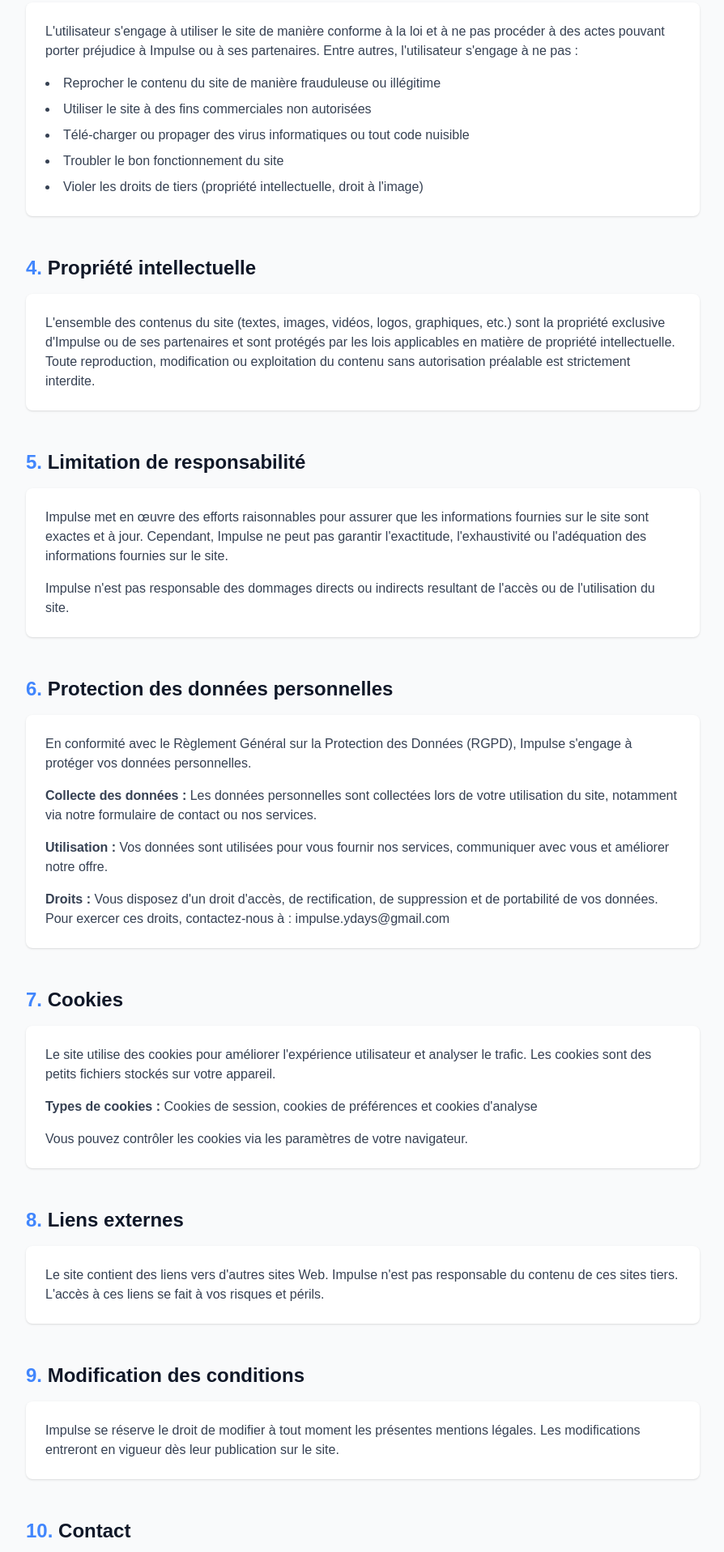
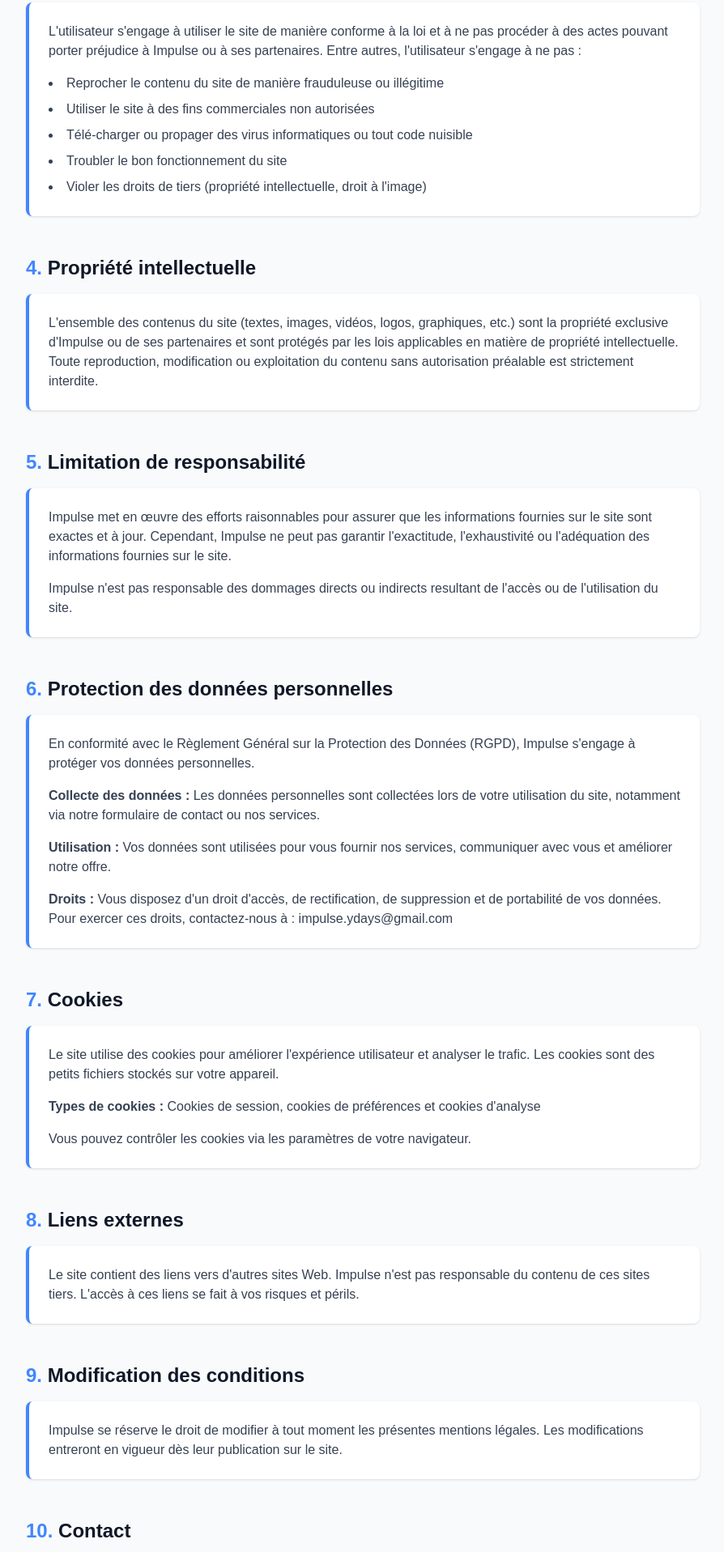
Before and after one commit to jordanQuin/impulseVitrine, a Next.js app in the folder impulse/: page /mentions-legales in a window 1280 px wide. Shown: the part 880-2797 px from the top of the page at 81% size, without its empty margins (192-1086 px from the left). Built offline with nearby package versions, Linux system fonts and the light colour scheme.

Commit message:
Suppression du lien linkdin dans le footer

```diff
--- a/impulse/app/component/Footer.tsx
+++ b/impulse/app/component/Footer.tsx
@@ -48,10 +48,6 @@
           <div>
             <h4 className="font-semibold text-base mb-2 text-white">Suivez-nous</h4>
             <div className="flex gap-4 text-gray-400">
-              <a href="#" aria-label="LinkedIn" className="hover:text-white transition">
-                {/* [Icône LinkedIn] */}
-                LinkedIn
-              </a>
               <a href="#" aria-label="Instagram" className="hover:text-white transition">
                 {/* [Icône Instagram] */}
                 Instagram
--- a/impulse/app/mentions-legales/page.tsx
+++ b/impulse/app/mentions-legales/page.tsx
@@ -77,7 +77,7 @@
             </span>{" "}
             Conditions d'utilisation
           </h2>
-          <div className="bg-white rounded-lg shadow-sm p-6">
+          <div className="bg-white rounded-lg shadow-sm p-6 border-l-4" style={{ borderColor: primaryColor }}>
             <p className="text-gray-700 mb-4">
               L'utilisateur s'engage à utiliser le site de manière conforme à la loi et à ne pas procéder à des actes pouvant porter
               préjudice à Impulse ou à ses partenaires. Entre autres, l'utilisateur s'engage à ne pas :
@@ -100,7 +100,7 @@
             </span>{" "}
             Propriété intellectuelle
           </h2>
-          <div className="bg-white rounded-lg shadow-sm p-6">
+          <div className="bg-white rounded-lg shadow-sm p-6 border-l-4" style={{ borderColor: primaryColor }}>
             <p className="text-gray-700">
               L'ensemble des contenus du site (textes, images, vidéos, logos, graphiques, etc.) sont la propriété exclusive
               d'Impulse ou de ses partenaires et sont protégés par les lois applicables en matière de propriété intellectuelle.
@@ -117,7 +117,7 @@
             </span>{" "}
             Limitation de responsabilité
           </h2>
-          <div className="bg-white rounded-lg shadow-sm p-6">
+          <div className="bg-white rounded-lg shadow-sm p-6 border-l-4" style={{ borderColor: primaryColor }}>
             <p className="text-gray-700 mb-4">
               Impulse met en œuvre des efforts raisonnables pour assurer que les informations fournies sur le site sont exactes
               et à jour. Cependant, Impulse ne peut pas garantir l'exactitude, l'exhaustivité ou l'adéquation des informations
@@ -137,7 +137,7 @@
             </span>{" "}
             Protection des données personnelles
           </h2>
-          <div className="bg-white rounded-lg shadow-sm p-6">
+          <div className="bg-white rounded-lg shadow-sm p-6 border-l-4" style={{ borderColor: primaryColor }}>
             <p className="text-gray-700 mb-4">
               En conformité avec le Règlement Général sur la Protection des Données (RGPD), Impulse s'engage à protéger
               vos données personnelles.
@@ -165,7 +165,7 @@
             </span>{" "}
             Cookies
           </h2>
-          <div className="bg-white rounded-lg shadow-sm p-6">
+          <div className="bg-white rounded-lg shadow-sm p-6 border-l-4" style={{ borderColor: primaryColor }}>
             <p className="text-gray-700 mb-4">
               Le site utilise des cookies pour améliorer l'expérience utilisateur et analyser le trafic. Les cookies sont des
               petits fichiers stockés sur votre appareil.
@@ -187,7 +187,7 @@
             </span>{" "}
             Liens externes
           </h2>
-          <div className="bg-white rounded-lg shadow-sm p-6">
+          <div className="bg-white rounded-lg shadow-sm p-6 border-l-4" style={{ borderColor: primaryColor }}>
             <p className="text-gray-700">
               Le site contient des liens vers d'autres sites Web. Impulse n'est pas responsable du contenu de ces sites tiers.
               L'accès à ces liens se fait à vos risques et périls.
@@ -203,7 +203,7 @@
             </span>{" "}
             Modification des conditions
           </h2>
-          <div className="bg-white rounded-lg shadow-sm p-6">
+          <div className="bg-white rounded-lg shadow-sm p-6 border-l-4" style={{ borderColor: primaryColor }}>
             <p className="text-gray-700">
               Impulse se réserve le droit de modifier à tout moment les présentes mentions légales. Les modifications entreront
               en vigueur dès leur publication sur le site.
```
